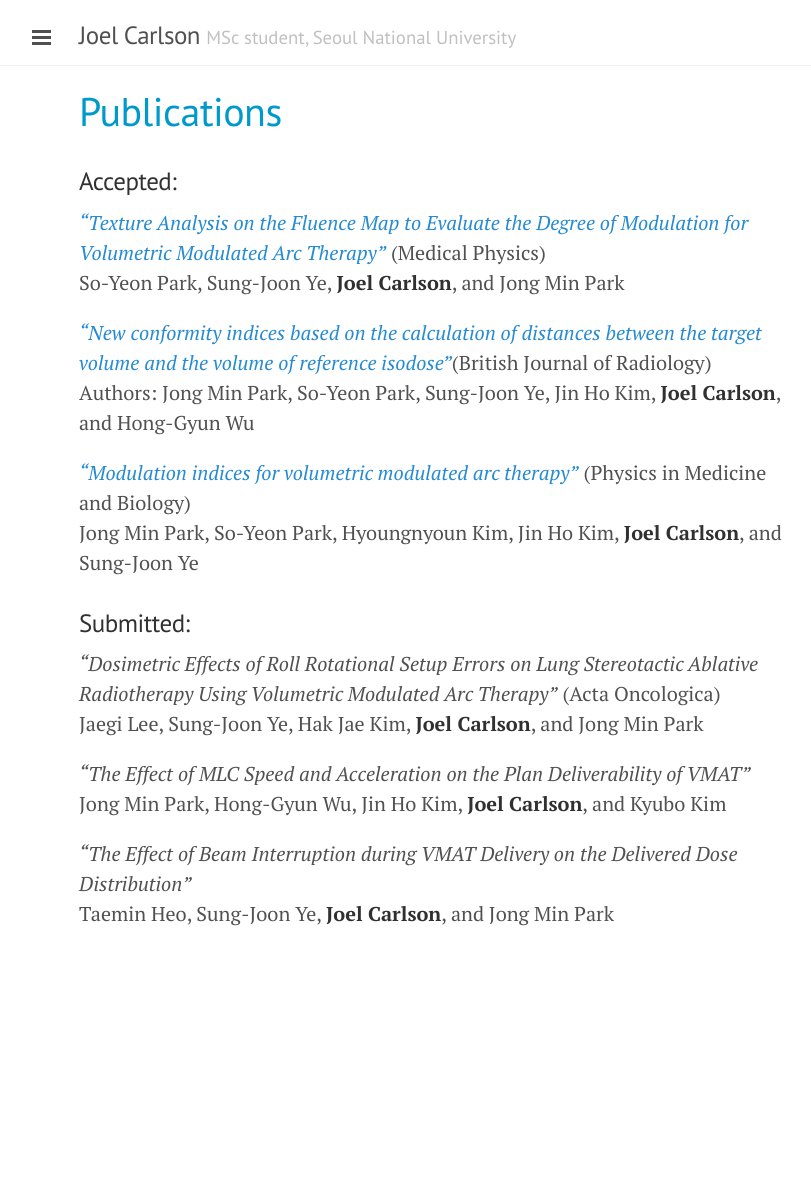
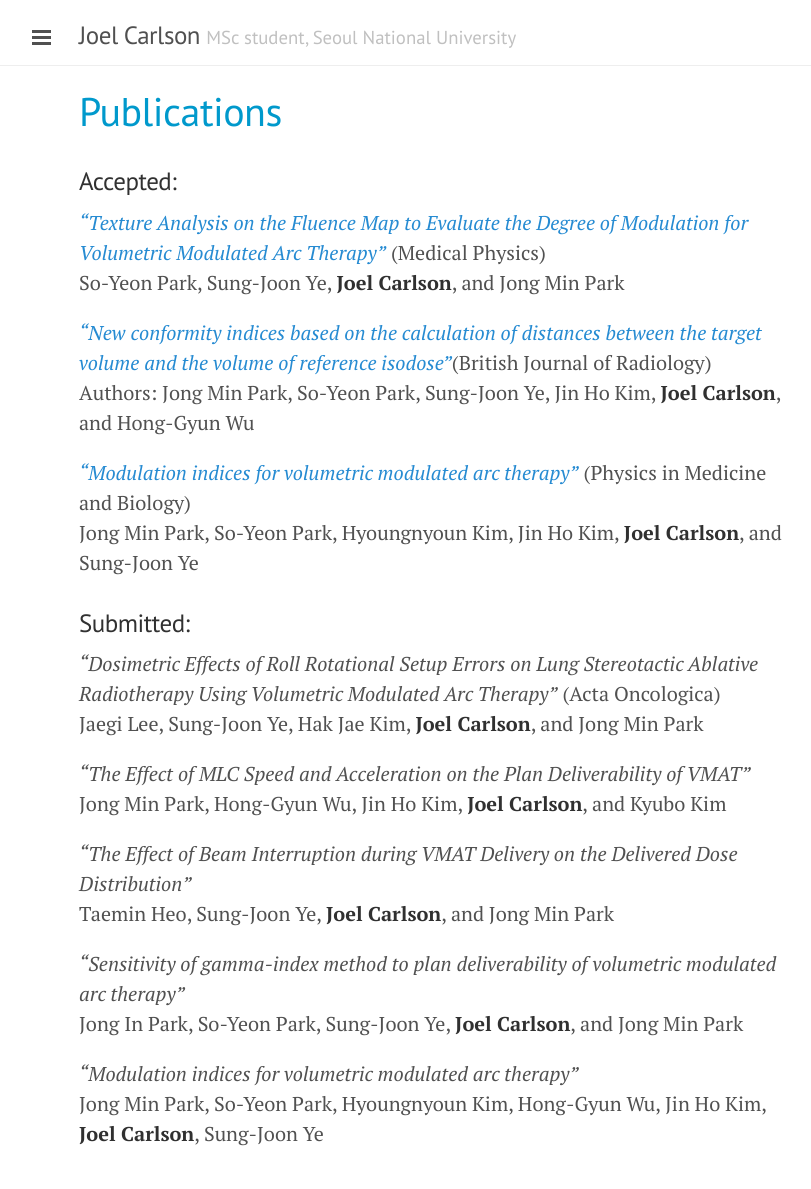
Before and after one commit to joelcarlson/joelcarlson.github.io, a Jekyll site: the page built from Publications.md, in a window 1280 px wide. Shown: the whole page, without its empty margins (201-1012 px from the left). Built offline with Jekyll 4.4.1, drawn with Linux system fonts in a browser that asks for light colours; Markdown is read by kramdown in place of the engine named in the settings; before the commit the page ends 969 px from its top, so only the background shows below that.

Commit message:
Update Publications.md

```diff
--- a/Publications.md
+++ b/Publications.md
@@ -23,3 +23,9 @@ Jong Min Park, Hong-Gyun Wu, Jin Ho Kim, **Joel Carlson**, and Kyubo Kim
 
 *"The Effect of Beam Interruption during VMAT Delivery on the Delivered Dose Distribution"*<br>
 Taemin Heo, Sung-Joon Ye, **Joel Carlson**, and Jong Min Park
+
+*"Sensitivity of gamma-index method to plan deliverability of volumetric modulated arc therapy"*<br>
+Jong In Park, So-Yeon Park, Sung-Joon Ye, **Joel Carlson**, and Jong Min Park
+
+*"Modulation indices for volumetric modulated arc therapy"*<br>
+Jong Min Park, So-Yeon Park, Hyoungnyoun Kim, Hong-Gyun Wu, Jin Ho Kim, **Joel Carlson**, Sung-Joon Ye
```
